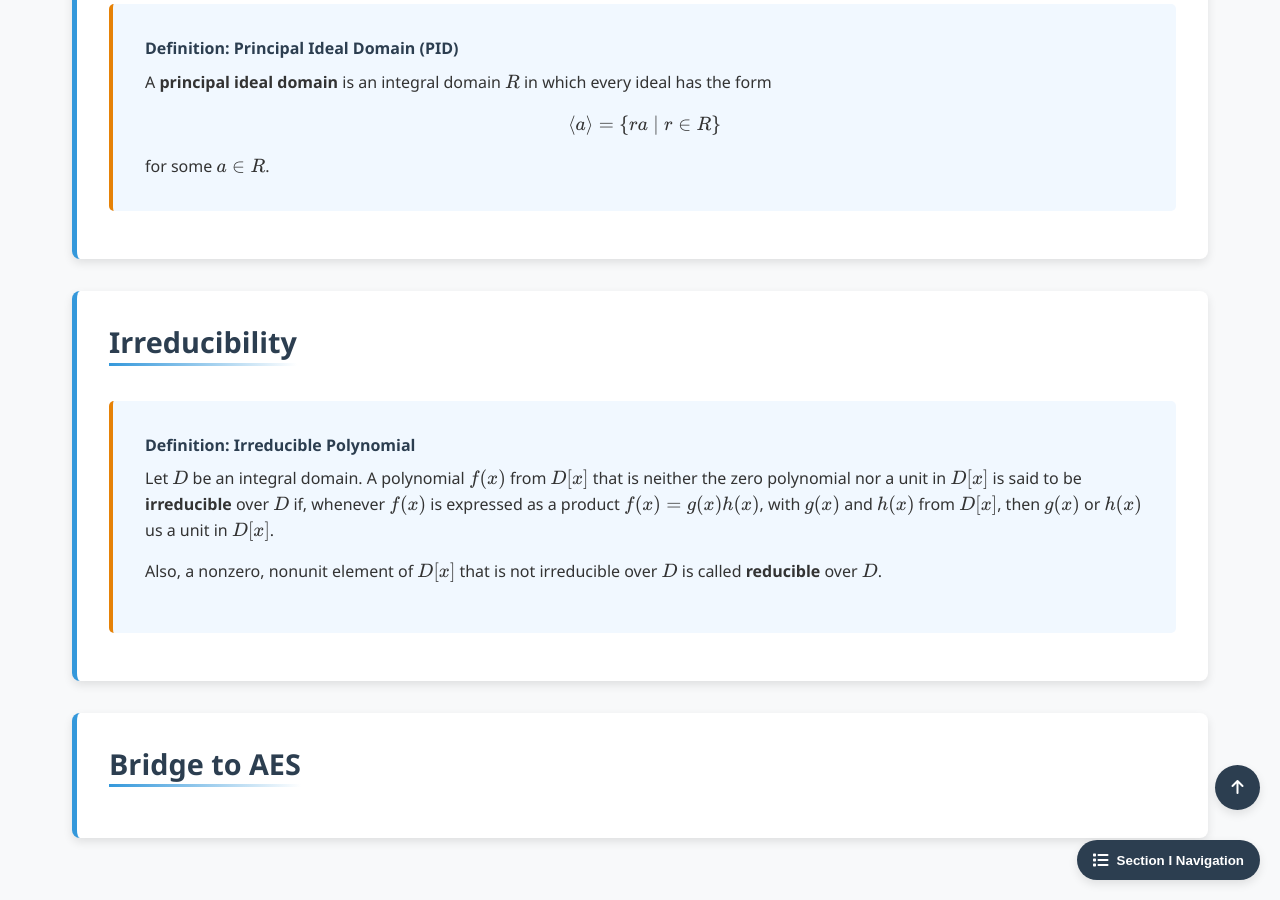
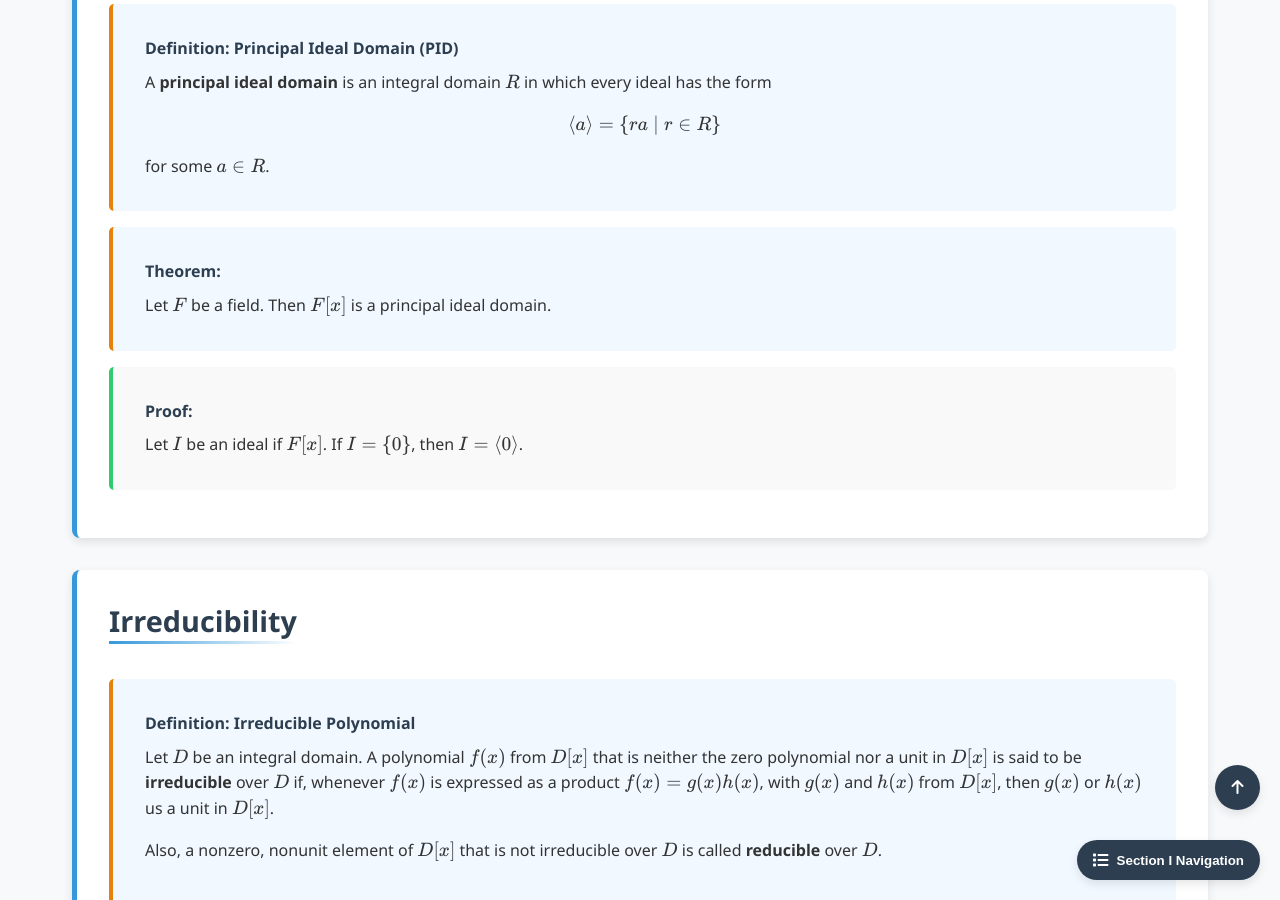
Before and after one commit to Yusukey01/yusukey01.github.io, a Jekyll site: the page built from Mathematics/Linear_algebra/polynomial_rings.html, in a window 1280 px wide and 900 px high, scrolled down 2918 px. Built offline with Jekyll 4.4.1, drawn with Linux system fonts in a browser that asks for light colours.

Commit message:
Start Section I - Part21 Polynomial Rings

```diff
--- a/Mathematics/Linear_algebra/polynomial_rings.html
+++ b/Mathematics/Linear_algebra/polynomial_rings.html
@@ -208,6 +208,18 @@ noindex: true
                     for some \(a \in R\).
                 </div>
 
+                <div class="theorem">
+                    <span class="theorem-title">Theorem:</span>
+                    Let \(F\) be a field. Then \(F[x]\) is a principal ideal domain.
+                </div>
+
+                <div class="proof">
+                    <span class="proof-title">Proof:</span>
+                    Let \(I\) be an ideal if \(F[x]\). If \(I = \{0\}\), then \(I = \langle 0 \rangle\).
+                </div>
+
+
+
             </section>
 
             <section id="irreducibility" class="section-content">
```
